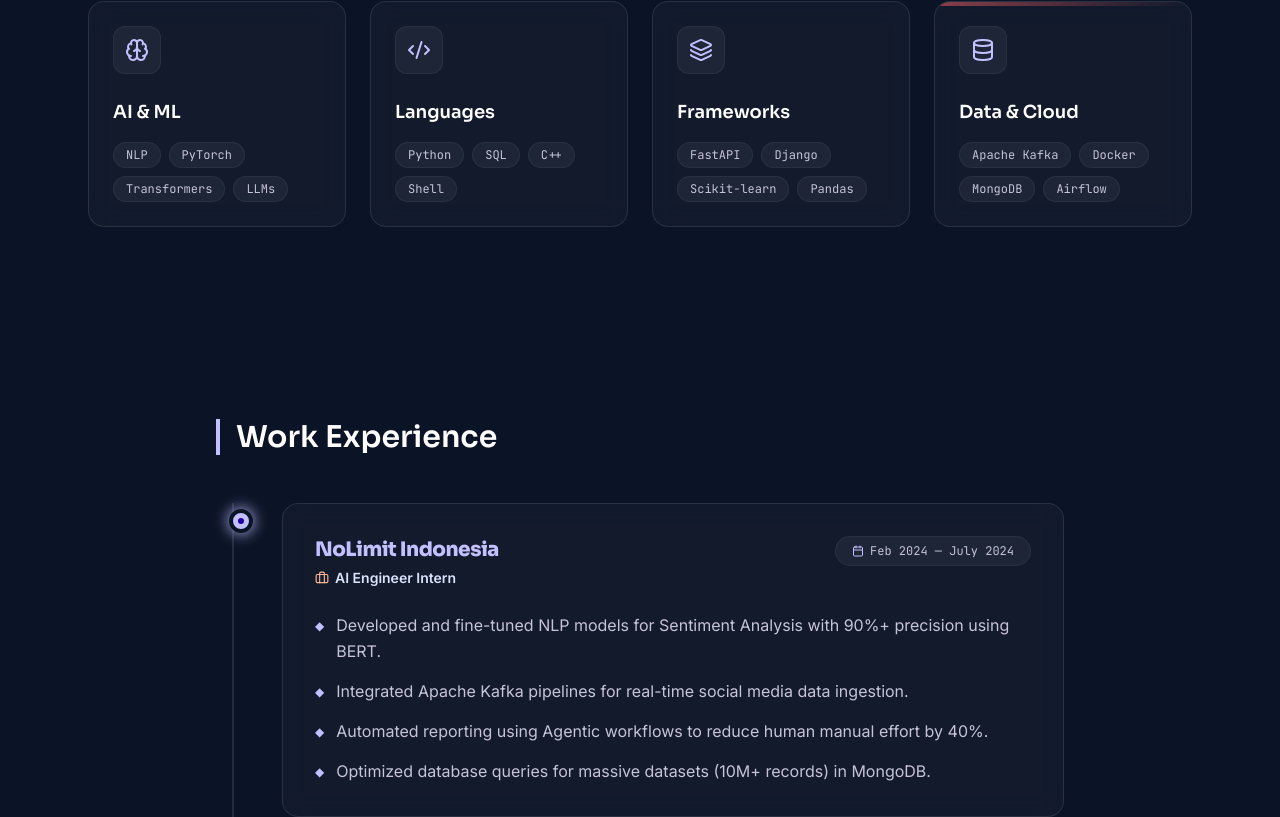
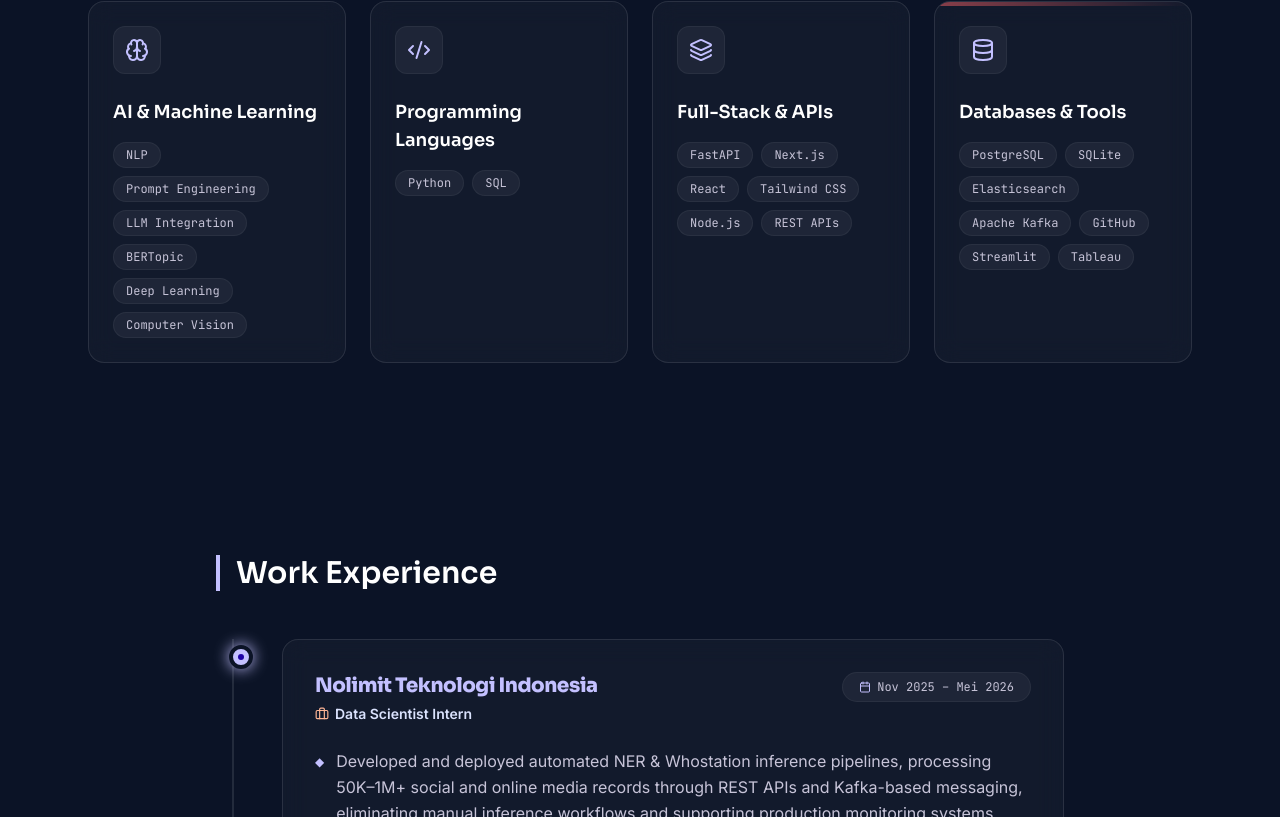
Before and after one commit to nasyw4/nasyw4.github.io, a React (Vite) app: page / in a window 1280 px wide. Shown: the part 1743-2560 px from the top of the page. Built offline with nearby package versions, Linux system fonts and the light colour scheme.

Commit message:
feat: add CV download link and update project details

```diff
--- a/src/components/Hero.tsx
+++ b/src/components/Hero.tsx
@@ -78,8 +78,8 @@ export default function Hero() {
           View Projects <ArrowRight size={14} />
         </a>
         <a
-          href="#"
-          onClick={(e) => e.preventDefault()}
+          href={portfolioData.cvUrl}
+          download="Nasywa Raihanah_DS-ML-AI Engineer.pdf"
           id="hero-btn-cv"
           className="w-full sm:w-auto border border-[#c3c0ff]/60 text-[#c3c0ff] hover:bg-[#c3c0ff]/10 font-semibold text-xs tracking-widest uppercase px-8 py-4 rounded-full transform hover:scale-103 transition-all duration-300 flex items-center justify-center gap-2 cursor-pointer"
         >
--- a/src/components/Projects.tsx
+++ b/src/components/Projects.tsx
@@ -167,20 +167,26 @@ export default function Projects() {
                   </p>
                 </div>
 
+                {(selectedProject.githubUrl || selectedProject.demoUrl) && (
                   <div className="flex flex-col sm:flex-row gap-3 pt-4 border-t border-white/5">
+                    {selectedProject.githubUrl && (
                       <button
-                    onClick={() => window.open('https://github.com', '_blank')}
+                        onClick={() => window.open(selectedProject.githubUrl, '_blank')}
                         className="flex-1 py-3 px-5 rounded-xl bg-white/5 hover:bg-white/10 border border-white/10 hover:border-[#c3c0ff]/30 text-white font-mono text-xs flex items-center justify-center gap-2 transition-all cursor-pointer"
                       >
                         <Github size={14} /> View Sources
                       </button>
+                    )}
+                    {selectedProject.demoUrl && (
                       <button
-                    onClick={() => window.open('https://github.com', '_blank')}
+                        onClick={() => window.open(selectedProject.demoUrl, '_blank')}
                         className="flex-1 py-3 px-5 rounded-xl bg-[#c3c0ff] hover:bg-[#c3c0ff]/90 text-[#1d00a5] font-mono text-xs font-bold flex items-center justify-center gap-2 transition-all cursor-pointer"
                       >
                         <ExternalLink size={14} /> Full Demo
                       </button>
+                    )}
                   </div>
+                )}
               </div>
             </motion.div>
           </div>
--- a/src/data.ts
+++ b/src/data.ts
@@ -6,11 +6,12 @@ export const portfolioData = {
   role: "AI & Machine Learning Engineer",
   email: "nasywaraihanah@gmail.com",
   linkedin: "linkedin.com/in/nasywaraihanah",
-  github: "github.com/nasywa-raihanah",
+  github: "github.com/nasyw4",
   twitter: "twitter.com/nasywaraihanah",
   aboutHeading: "Fresh Perspective, Deep Tech",
   aboutText: "As a fresh graduate with a specialized focus on Artificial Intelligence, my vision is to bridge the gap between complex data architectures and human-centric solutions. My journey started with a fascination for how neural networks mimic cognitive processes, leading me to master end-to-end ML lifecycles.",
   profileImage: new URL('../assets/profile.jpg', import.meta.url).href,
+  cvUrl: new URL('../assets/Nasywa Raihanah_DS-ML-AI Engineer.pdf', import.meta.url).href,
 };
 
 export const stats: StatItem[] = [
@@ -21,33 +22,33 @@ export const stats: StatItem[] = [
 export const skillGroups: SkillGroup[] = [
   {
     id: "ai_ml",
-    name: "AI & ML",
+    name: "AI & Machine Learning",
     icon: "Brain",
-    tags: ["NLP", "PyTorch", "Transformers", "LLMs"],
+    tags: ["NLP", "Prompt Engineering", "LLM Integration", "BERTopic", "Deep Learning", "Computer Vision"],
     borderColorClass: "hover:border-primary/40",
     gradientClass: "from-primary to-transparent"
   },
   {
     id: "languages",
-    name: "Languages",
+    name: "Programming Languages",
     icon: "Code2",
-    tags: ["Python", "SQL", "C++", "Shell"],
+    tags: ["Python", "SQL"],
     borderColorClass: "hover:border-tertiary/40",
     gradientClass: "from-tertiary to-transparent"
   },
   {
     id: "frameworks",
-    name: "Frameworks",
+    name: "Full-Stack & APIs",
     icon: "Layers",
-    tags: ["FastAPI", "Django", "Scikit-learn", "Pandas"],
+    tags: ["FastAPI", "Next.js", "React", "Tailwind CSS", "Node.js", "REST APIs"],
     borderColorClass: "hover:border-secondary/40",
     gradientClass: "from-secondary to-transparent"
   },
   {
     id: "data_cloud",
-    name: "Data & Cloud",
+    name: "Databases & Tools",
     icon: "Database",
-    tags: ["Apache Kafka", "Docker", "MongoDB", "Airflow"],
+    tags: ["PostgreSQL", "SQLite", "Elasticsearch", "Apache Kafka", "GitHub", "Streamlit", "Tableau"],
     borderColorClass: "hover:border-red-400/40",
     gradientClass: "from-red-400 to-transparent"
   }
@@ -56,14 +57,35 @@ export const skillGroups: SkillGroup[] = [
 export const experiences: Experience[] = [
   {
     id: "nolimit",
-    company: "NoLimit Indonesia",
-    role: "AI Engineer Intern",
-    period: "Feb 2024 — July 2024",
+    company: "Nolimit Teknologi Indonesia",
+    role: "Data Scientist Intern",
+    period: "Nov 2025 – Mei 2026",
     points: [
-      "Developed and fine-tuned NLP models for Sentiment Analysis with 90%+ precision using BERT.",
-      "Integrated Apache Kafka pipelines for real-time social media data ingestion.",
-      "Automated reporting using Agentic workflows to reduce human manual effort by 40%.",
-      "Optimized database queries for massive datasets (10M+ records) in MongoDB."
+      "Developed and deployed automated NER & Whostation inference pipelines, processing 50K–1M+ social and online media records through REST APIs and Kafka-based messaging, eliminating manual inference workflows and supporting production monitoring systems.",
+      "Fine-tuned ModernBERT and IndoBERT models for text classification on 9K+ labeled samples, generated data using OpenAI LLM, and developed automated training and inference pipelines.",
+      "Contributed to the development of a full-stack media monitoring PoC using Next.js, TypeScript, FastAPI, and Python, processing 12K+ social and online media records and generating 900+ discussion topics through automated topic generation pipelines.",
+      "Built a batch-processing enrichment system and monitoring dashboard for emotion and sentiment inference, automating processing across datasets ranging from thousands to over 1M records while leveraging PostgreSQL for data storage and pipeline management.",
+      "Developed an agentic reporting system leveraging Elasticsearch, BERTopic, and prompt-engineered OpenAI workflows to automatically generate 9–10 key issues per report, reducing report preparation time from hours to minutes."
+    ]
+  },
+  {
+    id: "telkom_1",
+    company: "PT Telkom Indonesia",
+    role: "Data Scientist Intern",
+    period: "Oct 2024 – Mar 2025",
+    points: [
+      "Extracted, transformed, and cleaned data using SQL and Python to support business intelligence reporting and business performance analysis.",
+      "Built dynamic dashboards for both sales teams and internal stakeholders, streamlining product performance tracking and enhancing strategic decision-making.",
+      "Assisted in developing forecasting models using Python to support business prediction and trend analysis."
+    ]
+  },
+  {
+    id: "telkom_2",
+    company: "PT Telkom Indonesia",
+    role: "Data Scientist Intern (Practical Work)",
+    period: "August 2024",
+    points: [
+      "Developed an automated video-to-text extraction pipeline using OpenAI Whisper models, converting educational video content into structured text to support downstream NLP and analytics workflows."
     ]
   }
 ];
@@ -81,7 +103,9 @@ export const projects: Project[] = [
     title: "Media Monitoring",
     description: "Real-time keyword tracking across social media platforms using distributed streaming. Powered by Apache Kafka pipelines and FastAPI backend designed for low latency retrieval and keyword anomaly detection.",
     image: "https://lh3.googleusercontent.com/aida-public/AB6AXuBRRE_dDBmA8GN6Y67PLAkr5Y3eJaUsmni3CI2HbHwkNpg_UkhEksCl0SLyUbra5cq0Z_aTIefo7mCRTRcDKDlJjDiSp_TEMaXibCAlLYvj5gEWzl2JV7FLJ1POJuboXbyUr6_C92fqWvjCsUR7-zMJu0oxmPbAAZTt6el7-Q1pgp56tnmNPGOP8D1jI37kOmmtV14RNLSXP2mIAGUfSxjK25yjuZ5YrLhxql32P9TIuxM0T9s1mAvR-8MGEOlsP2ZO01wR_FsO_tY",
-    tags: ["Kafka", "FastAPI"]
+    tags: ["Kafka", "FastAPI"],
+    demoUrl: "https://runner-batch-processing-enrichment.vercel.app/",
+    githubUrl: "https://github.com/nasyw4/runner-batch-processing-enrichment-dashboard"
   },
   {
     id: "contact_finder",
```
Also changed, not shown: 1 other file (tests, documents, lock files or other folders). Lines whose indentation alone changed are shown as unchanged.
